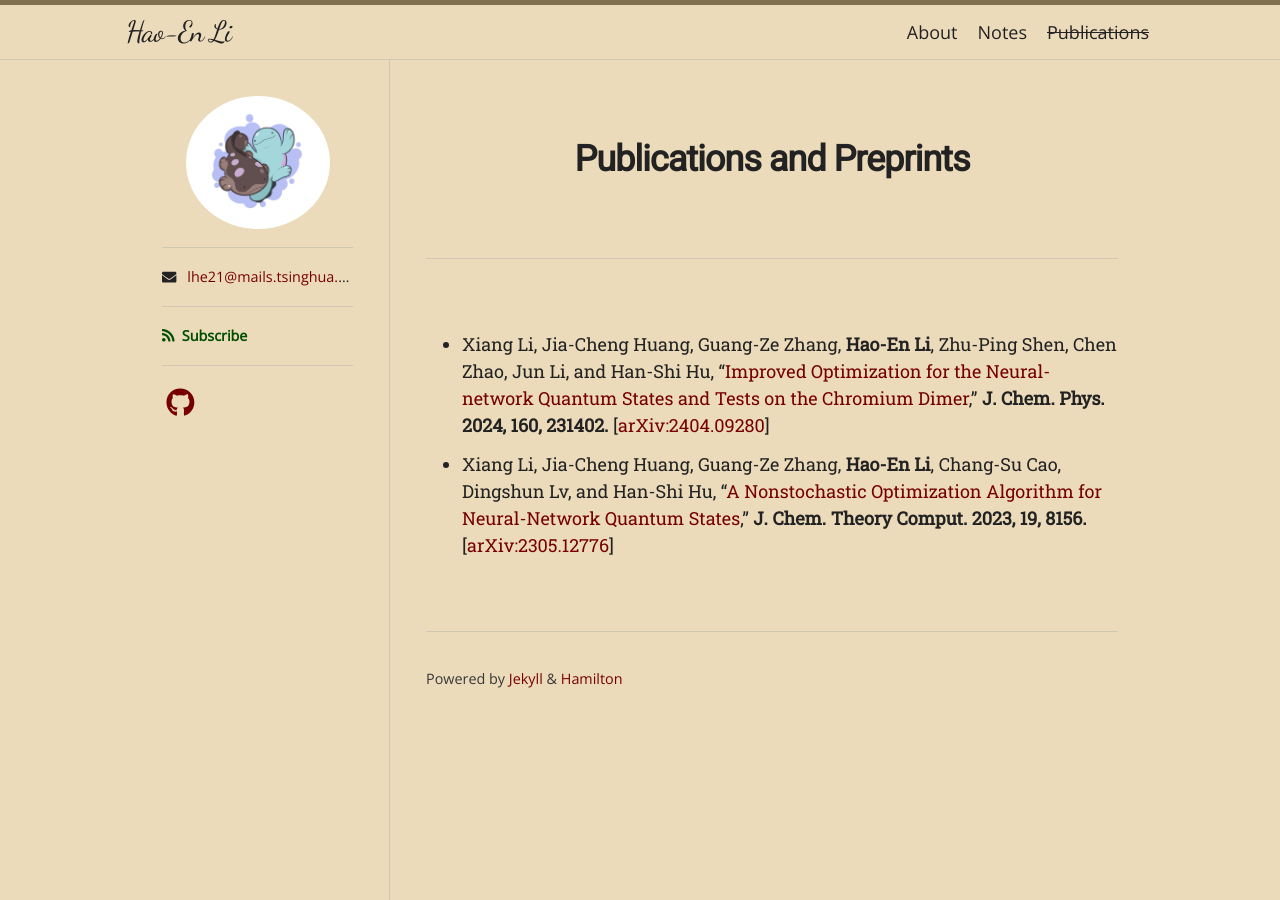
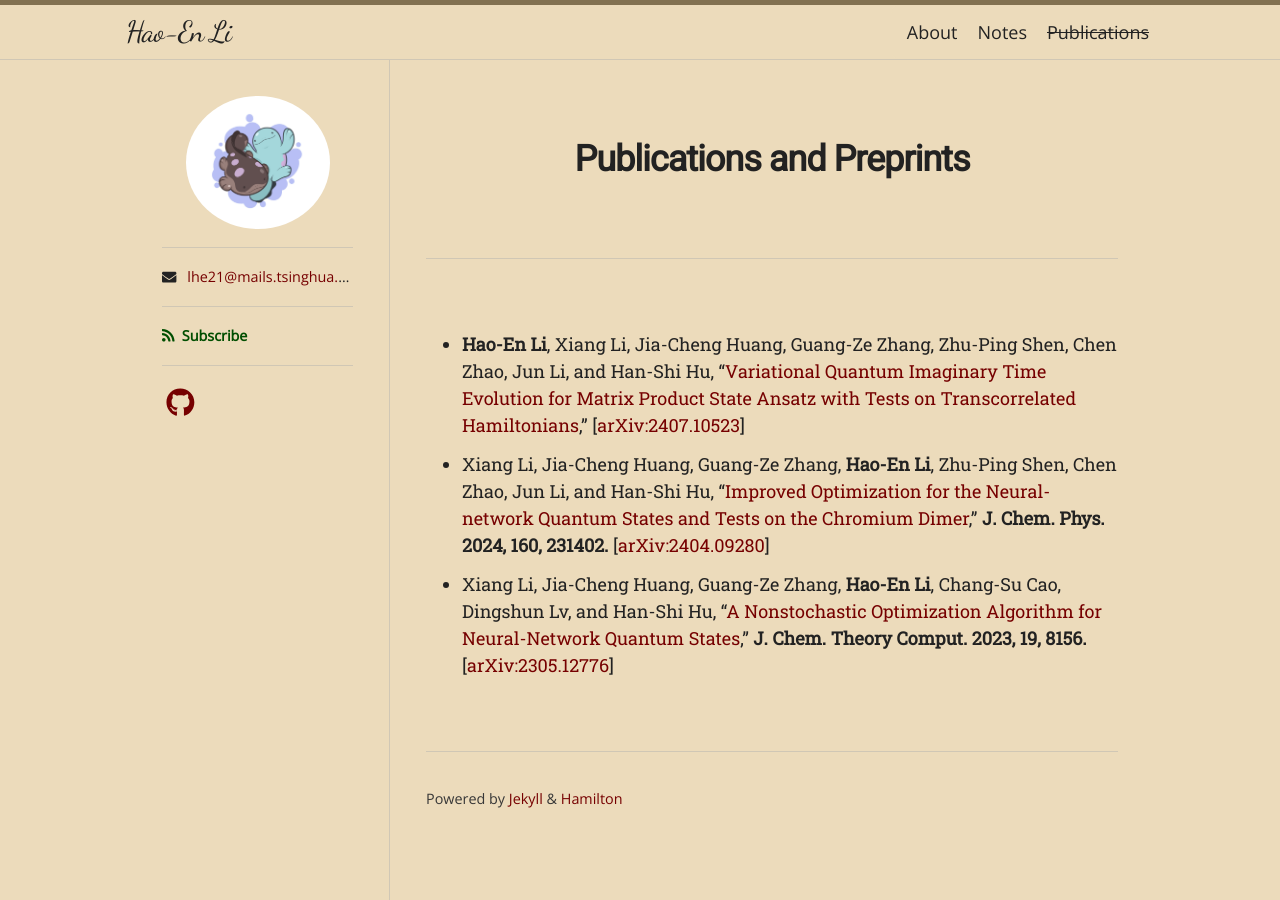
Before and after one commit to haoen2021/haoen2021.github.io, a Jekyll site: the page built from pubs.md, in a window 1280 px wide. Built offline with Jekyll 4.4.1, drawn with Linux system fonts in a browser that asks for light colours; nearby versions of some CDN libraries; some web fonts are replaced.

Commit message:
Update pubs.md

```diff
--- a/pubs.md
+++ b/pubs.md
@@ -3,6 +3,7 @@
 title: Publications and Preprints
 permalink: /pubs/
 ---
++ **Hao-En Li**, Xiang Li, Jia-Cheng Huang, Guang-Ze Zhang, Zhu-Ping Shen, Chen Zhao, Jun Li, and Han-Shi Hu, "[Variational Quantum Imaginary Time Evolution for Matrix Product State Ansatz with Tests on Transcorrelated Hamiltonians](https://arxiv.org/abs/2407.10523),"  [[arXiv:2407.10523](https://arxiv.org/abs/2407.10523)]
 + Xiang Li, Jia-Cheng Huang, Guang-Ze Zhang, **Hao-En Li**, Zhu-Ping Shen, Chen Zhao, Jun Li, and Han-Shi Hu, "[Improved Optimization for the Neural-network Quantum States and Tests on the Chromium Dimer](https://doi.org/10.1063/5.0214150)," **J. Chem. Phys. 2024, 160, 231402.** [[arXiv:2404.09280](https://arxiv.org/abs/2404.09280)]
 + Xiang Li, Jia-Cheng Huang, Guang-Ze Zhang, **Hao-En Li**, Chang-Su Cao, Dingshun Lv, and Han-Shi Hu,
   "[A Nonstochastic Optimization Algorithm for Neural-Network Quantum States](https://pubs.acs.org/doi/10.1021/acs.jctc.3c00831)," **J. Chem. Theory**
```
